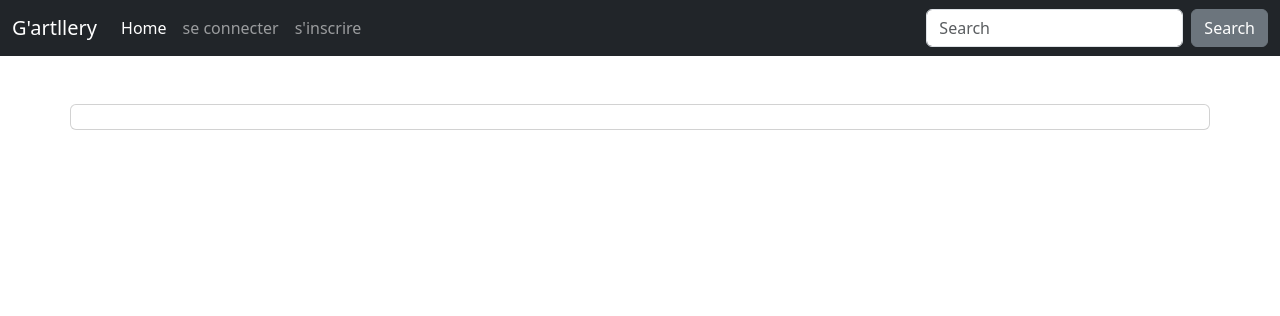
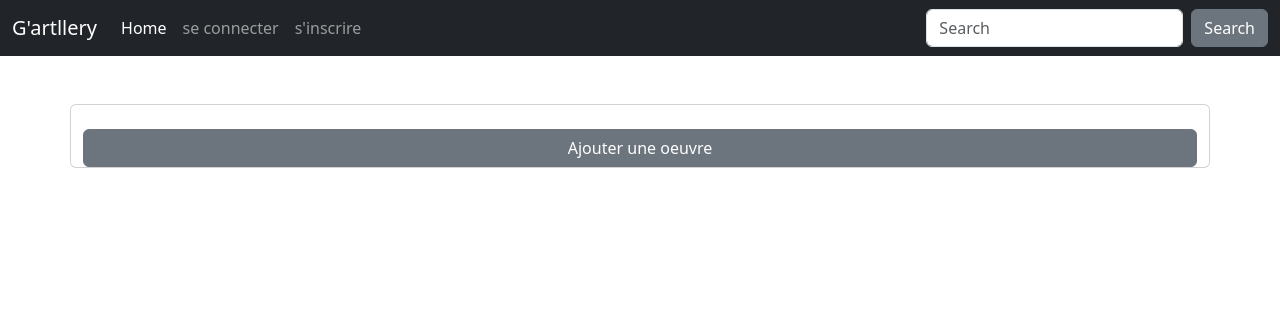
Before and after one commit to st3rbenn/ecfBack_rattrapage, a Symfony app: template templates/gallery/gallery_art/index.html.twig in a window 1280 px wide. Shown: the top 316 px of the page. Run offline with Twig, Linux system fonts and the light colour scheme; the template is opened without the code that fills it, so the values that code supplies are empty; some libraries are stand-ins or nearby versions.

Commit message:
change in galery

```diff
--- a/templates/gallery/gallery_art/index.html.twig
+++ b/templates/gallery/gallery_art/index.html.twig
@@ -2,7 +2,7 @@
 
 {% block body %}
     <div class="container mt-5 card">
-        <h1 class="text-dark mb-4">{{ listOfArts[0].gallery.name }}</h1>
+        <h1 class="text-dark mb-4">{{ gallery.name }}</h1>
         {% for g in listOfArts %}
             {% if g.gallery == gallery %}
                 <li class="row mb-4">
@@ -18,5 +18,9 @@
                 <a href="{{ path('app_gallery_delete_art', {'galleryItem_id': g.id, 'gallery_id': gallery.id}) }}" class="btn btn-danger">Supprimer l'oeuvre</a>
             {% endif %}
         {% endfor %}
+
+        <a href="{{ path('app_gallery_add') }}" class="btn btn-secondary">
+          Ajouter une oeuvre
+        </a>
     </div>
 {% endblock %}
```
